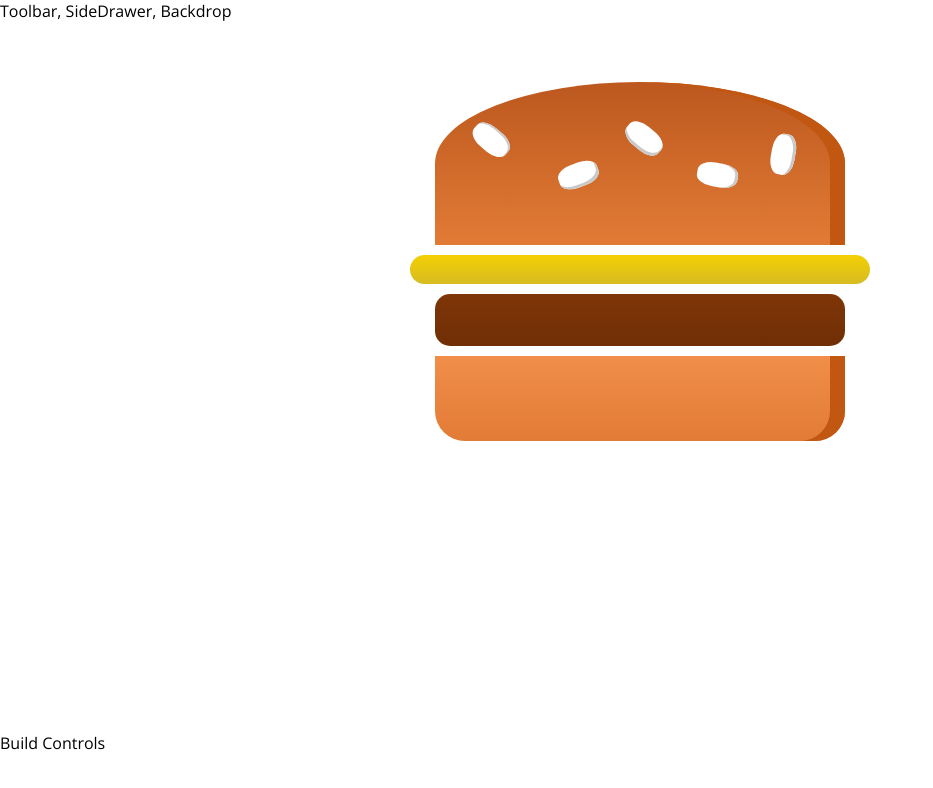
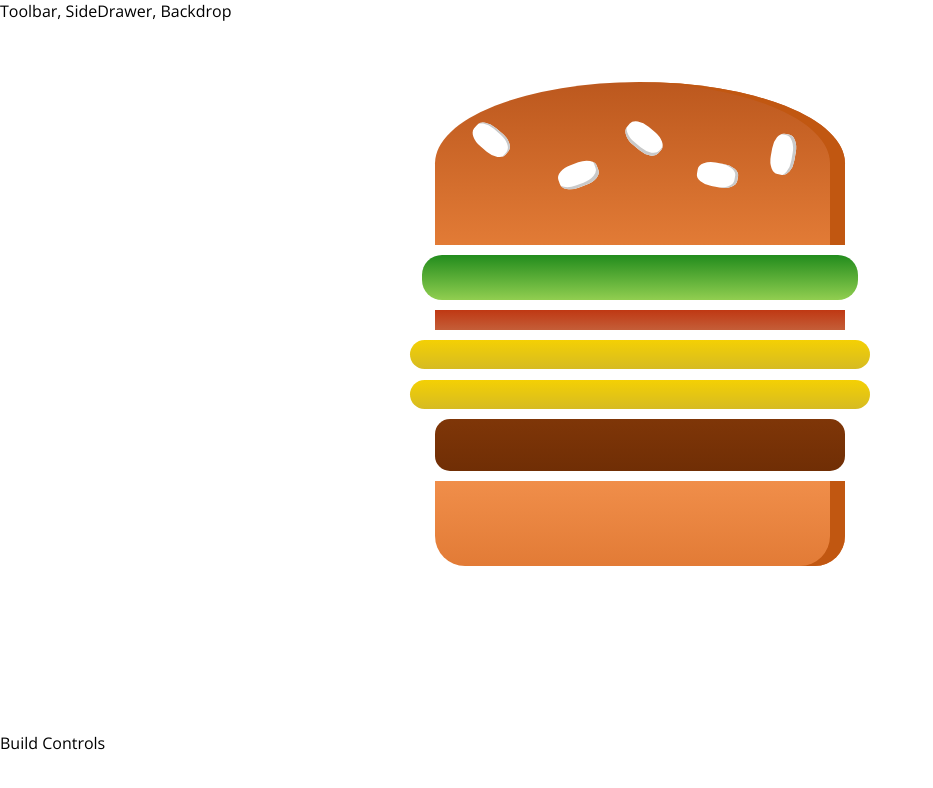
Before and after one commit to youssef-md/The-Burger-Builder, a React app: page / in a window 1280 px wide. Shown: the top 788 px of the page, without its empty margins (0-933 px from the left). Built offline with nearby package versions, Linux system fonts and the light colour scheme.

Commit message:
Transforming object into array with the ingredient and the value for dynamically building the burger

```diff
--- a/src/components/Burger/Burger.js
+++ b/src/components/Burger/Burger.js
@@ -3,11 +3,17 @@ import styles from './Burger.css'
 import BurgerIngred from './BurgerIngred/BurgerIngred'
 
 const Burger = (props) => {
+
+  const transformedIngredients = Object.keys(props.ingredients).map(ingredientKey => {
+    return [...Array(props.ingredients[ingredientKey])].map((_, i) => {
+      return <BurgerIngred key = { ingredientKey + i } type = { ingredientKey } />
+    })
+  })
+
   return (
     <div className = {styles.Burger}>
       <BurgerIngred type = 'bread-top'/>
-      <BurgerIngred type = 'cheese'/>
-      <BurgerIngred type = 'meat'/>
+      {transformedIngredients}
       <BurgerIngred type = 'bread-bottom'/>
     </div>
   )
--- a/src/containers/BurgerBuilder/BurgerBuilder.js
+++ b/src/containers/BurgerBuilder/BurgerBuilder.js
@@ -4,10 +4,19 @@ import Burger from '../../components/Burger/Burger'
 
 class BurgerBuilder extends Component {
 
+  state = {
+    ingredients: {
+      salad: 1,
+      bacon: 1,
+      cheese: 2,
+      meat: 1
+    }
+  }
+
   render() {
     return (
       <Aux>
-        <Burger />
+        <Burger ingredients = { this.state.ingredients }/>
         <div>Build Controls</div>
       </Aux>
     )
```
